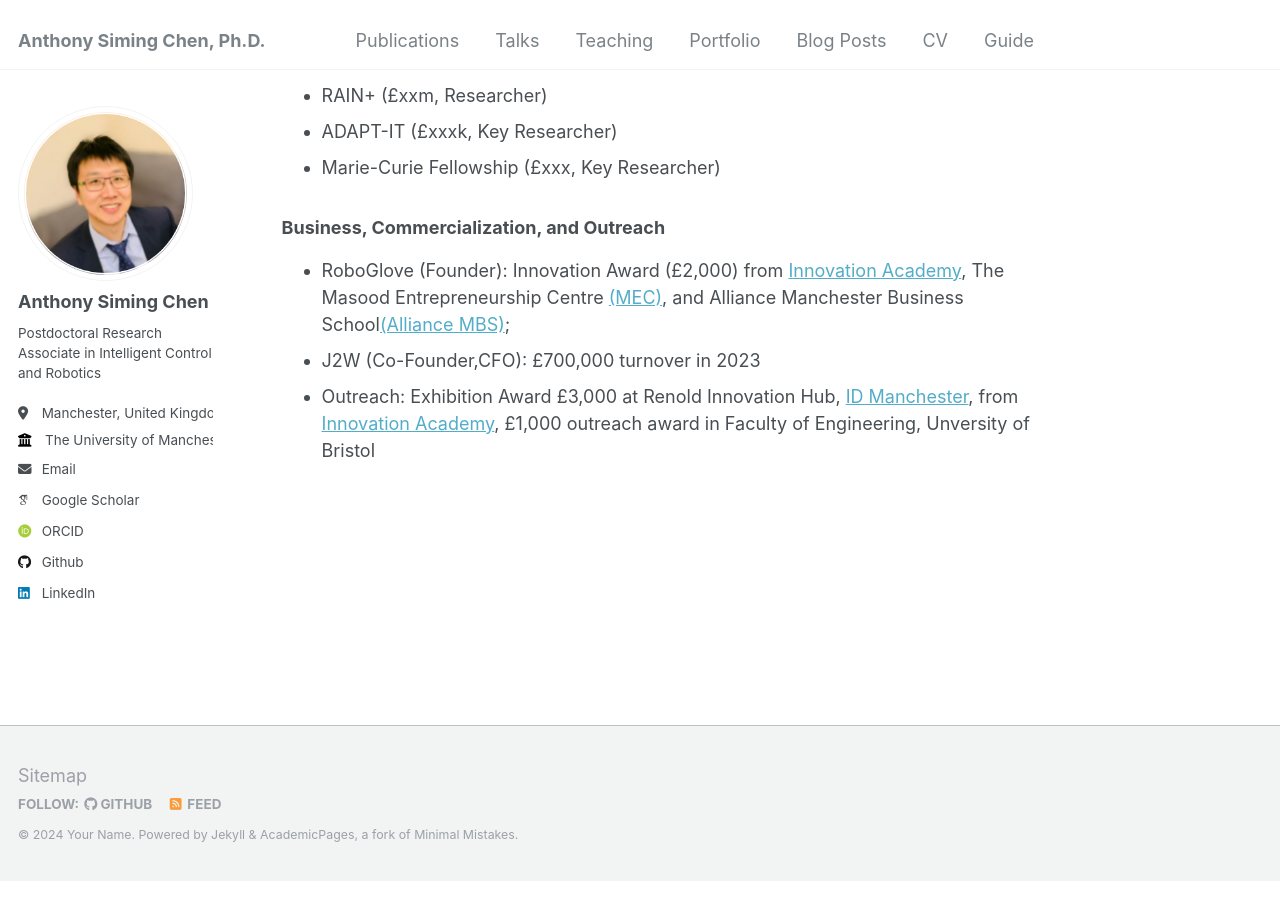
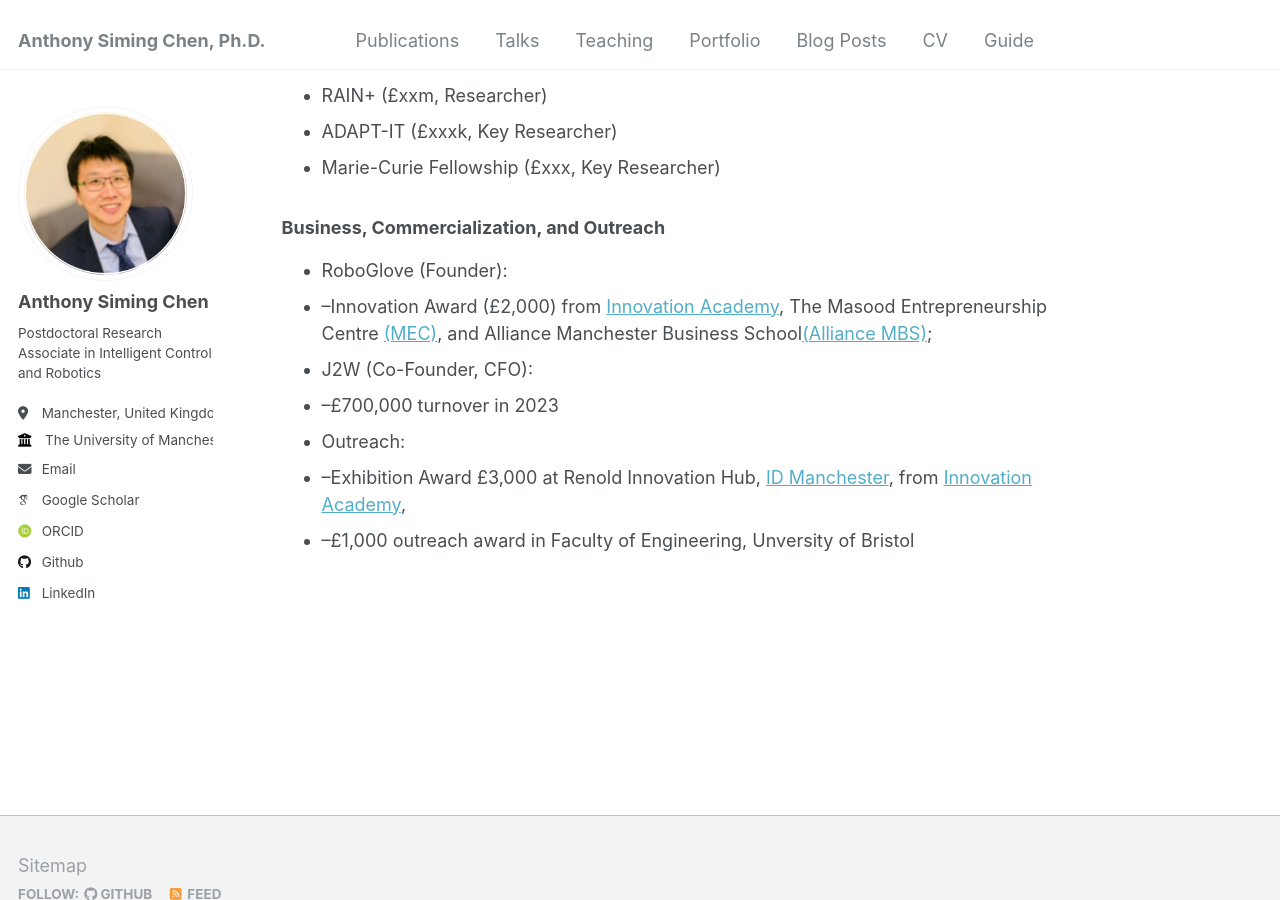
Before and after one commit to Anthony-S-Chen/Anthony-S-Chen.github.io, a Jekyll site: the page built from _pages/about.md, in a window 1280 px wide and 900 px high, scrolled down 849 px. Built offline with Jekyll 4.4.1, drawn with Linux system fonts in a browser that asks for light colours; some web fonts are replaced.

```diff
--- a/_pages/about.md
+++ b/_pages/about.md
@@ -28,6 +28,10 @@ My research interests focus on intelligent control and robotics. I am committed
 - Marie-Curie Fellowship (£xxx, Key Researcher)
 
 ### Business, Commercialization, and Outreach
-- RoboGlove (Founder): Innovation Award (£2,000) from [Innovation Academy](https://www.linkedin.com/in/uom-innovation-academy/?originalSubdomain=uk), The Masood Entrepreneurship Centre [(MEC)](https://www.entrepreneurship.manchester.ac.uk/), and Alliance Manchester Business School[(Alliance MBS)](https://www.alliancembs.manchester.ac.uk/);
-- J2W (Co-Founder,CFO): £700,000 turnover in 2023
-- Outreach: Exhibition Award £3,000 at Renold Innovation Hub, [ID Manchester](https://www.id-manchester.com/), from [Innovation Academy](https://www.linkedin.com/in/uom-innovation-academy/?originalSubdomain=uk), £1,000 outreach award in Faculty of Engineering, Unversity of Bristol
+- RoboGlove (Founder):
+- --Innovation Award (£2,000) from [Innovation Academy](https://www.linkedin.com/in/uom-innovation-academy/?originalSubdomain=uk), The Masood Entrepreneurship Centre [(MEC)](https://www.entrepreneurship.manchester.ac.uk/), and Alliance Manchester Business School[(Alliance MBS)](https://www.alliancembs.manchester.ac.uk/);
+- J2W (Co-Founder, CFO):
+- --£700,000 turnover in 2023
+- Outreach:
+- --Exhibition Award £3,000 at Renold Innovation Hub, [ID Manchester](https://www.id-manchester.com/), from [Innovation Academy](https://www.linkedin.com/in/uom-innovation-academy/?originalSubdomain=uk),
+- --£1,000 outreach award in Faculty of Engineering, Unversity of Bristol
```
